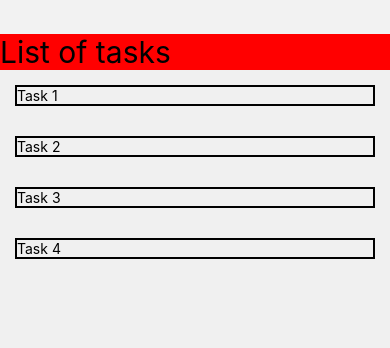
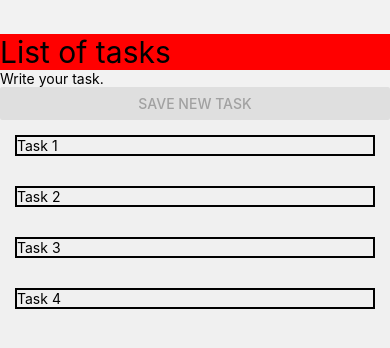
Before and after one commit to hughesmatias/rn-todo-app, a React Native app: screen / in a window 390 px wide. Shown: the top 348 px of the page. Built offline with nearby package versions, Linux system fonts and the light colour scheme.

Commit message:
Add new task

```diff
--- a/App.js
+++ b/App.js
@@ -5,9 +5,12 @@ import {
   View,
   FlatList,
   TouchableOpacity,
+  TextInput,
+  Button,
 } from 'react-native';
 
 export default function App() {
+  const [ newTask, setNewTask ] = useState("");
   const [ tasks, setTask ] = useState([
     {
       id: 1,
@@ -33,9 +36,33 @@ export default function App() {
     )
   }
 
+  const onChangeHandle = text => setNewTask(text)
+
+  const addTask = () => {
+    tasks.push({
+      id: Math.random(),
+      description: newTask,
+    });
+    setNewTask("");
+  }
+
+  const isEmptyNewTaskInput = () => newTask.length > 0 ? false : true;
+
   return (
     <View style={styles.container}>
       <Text style={styles.title}>List of tasks</Text>
+      <View>
+        <TextInput
+          placeholder="Write your task."
+          onChangeText={onChangeHandle}
+          value={newTask}
+        />
+        <Button
+          title="Save new Task"
+          onPress={addTask}
+          disabled={(isEmptyNewTaskInput())}
+        />
+      </View>
       {
         tasks == 0 ?
         <Text style={styles.emptyList}>You dont have any task.</Text>
```
